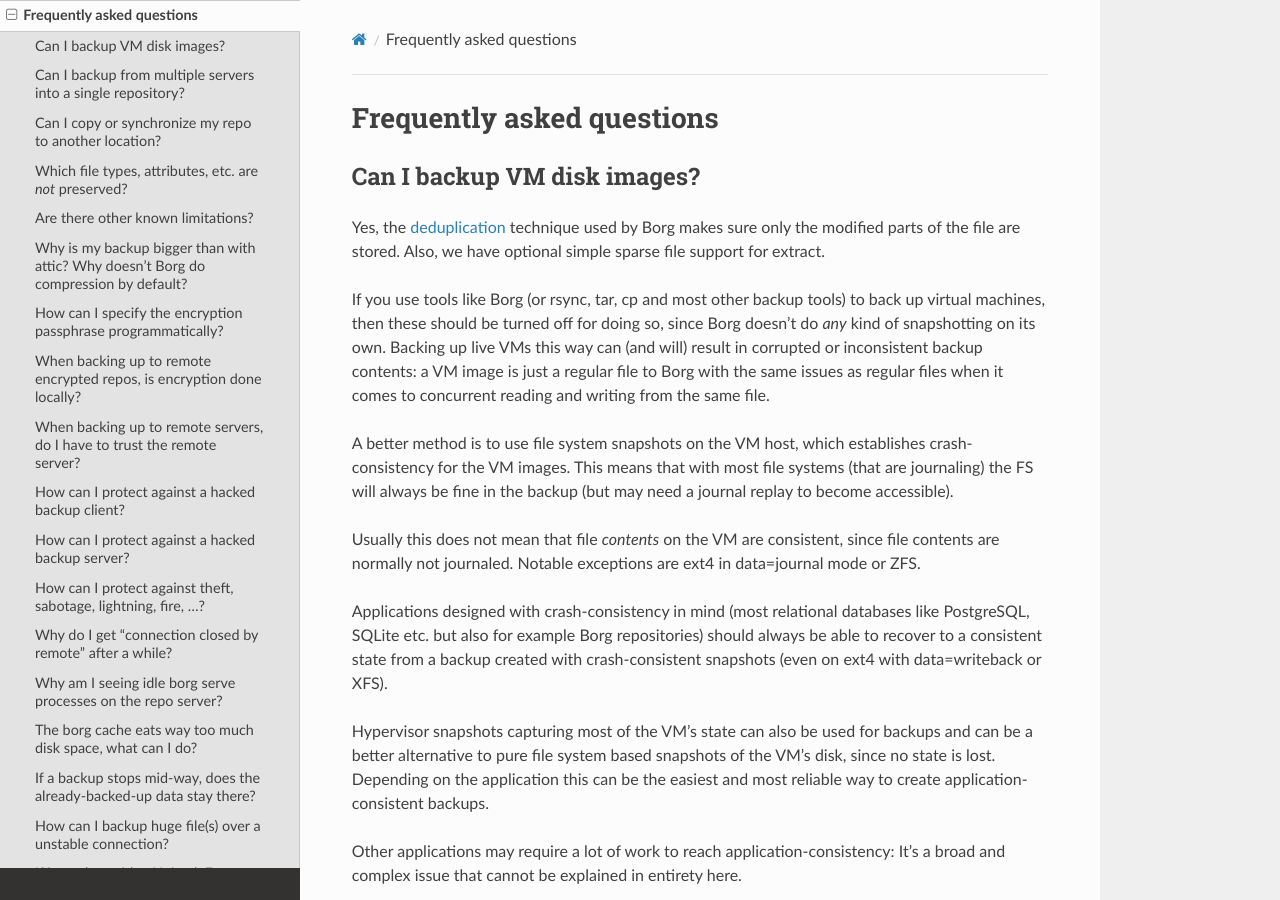
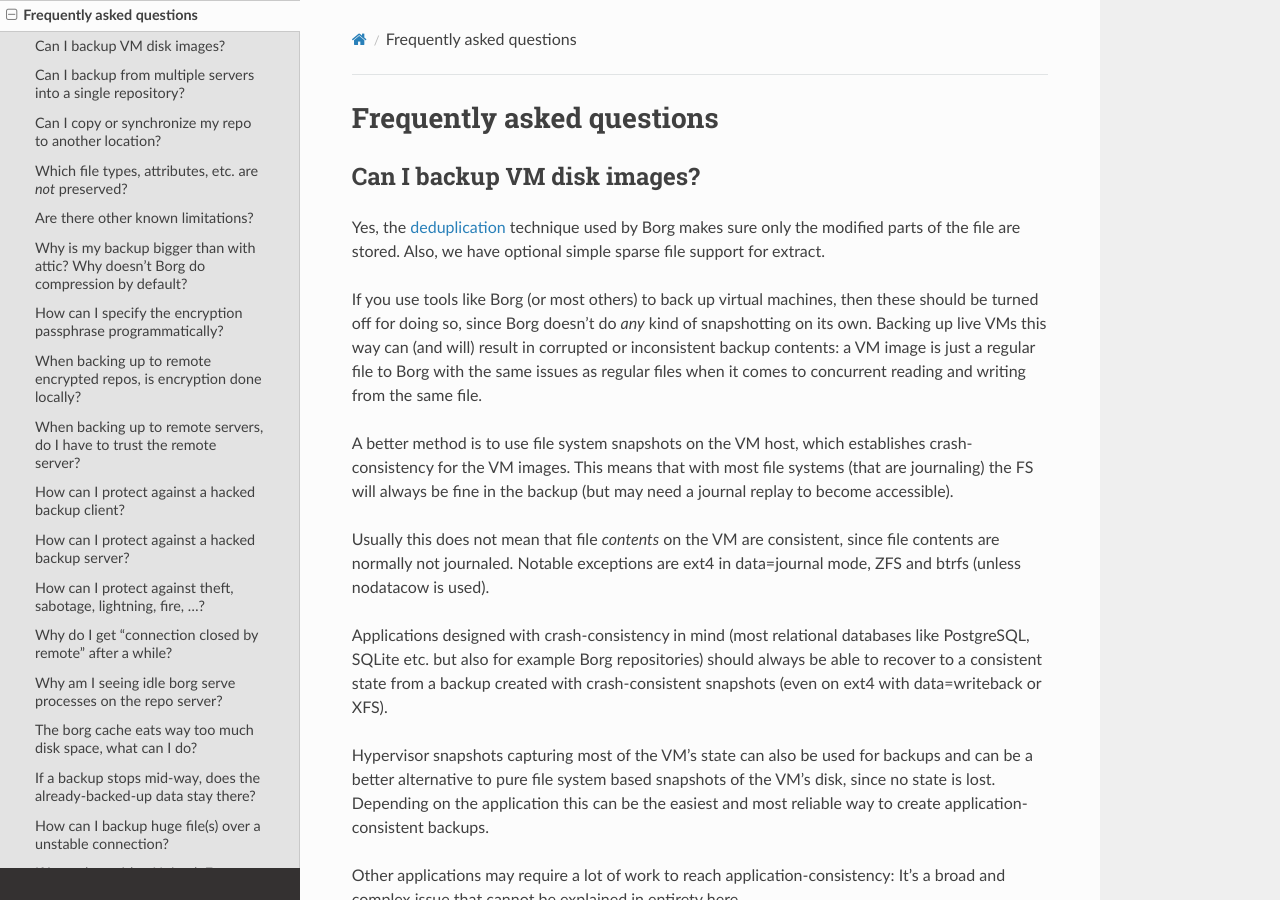
Before and after one commit to borgbackup/borg, a Sphinx documentation site: the page built from docs/faq.rst, in a window 1280 px wide and 900 px high. Built offline with Sphinx 7.4.7 and the Read the Docs theme 2.0.0, drawn with Linux system fonts in a browser that asks for light colours; pages that are not in the unit, such as notebooks, are missing from menus; the version number could not be read and is left out.

Commit message:
Update faq.rst

```diff
--- a/docs/faq.rst
+++ b/docs/faq.rst
@@ -12,8 +12,8 @@
 |project_name| makes sure only the modified parts of the file are stored.
 Also, we have optional simple sparse file support for extract.
 
-If you use tools like Borg (or rsync, tar, cp and most other backup tools) to back up
-virtual machines, then these should be turned off for doing so, since Borg doesn't do
+If you use tools like Borg (or most others) to back up virtual machines,
+then these should be turned off for doing so, since Borg doesn't do
 *any* kind of snapshotting on its own. Backing up live VMs this way can (and will)
 result in corrupted or inconsistent backup contents: a VM image is just a regular file to
 Borg with the same issues as regular files when it comes to concurrent reading and writing from
@@ -25,7 +25,8 @@
 journal replay to become accessible).
 
 Usually this does not mean that file *contents* on the VM are consistent, since file
-contents are normally not journaled. Notable exceptions are ext4 in data=journal mode or ZFS.
+contents are normally not journaled. Notable exceptions are ext4 in data=journal mode,
+ZFS and btrfs (unless nodatacow is used).
 
 Applications designed with crash-consistency in mind (most relational databases
 like PostgreSQL, SQLite etc. but also for example Borg repositories) should always
```
